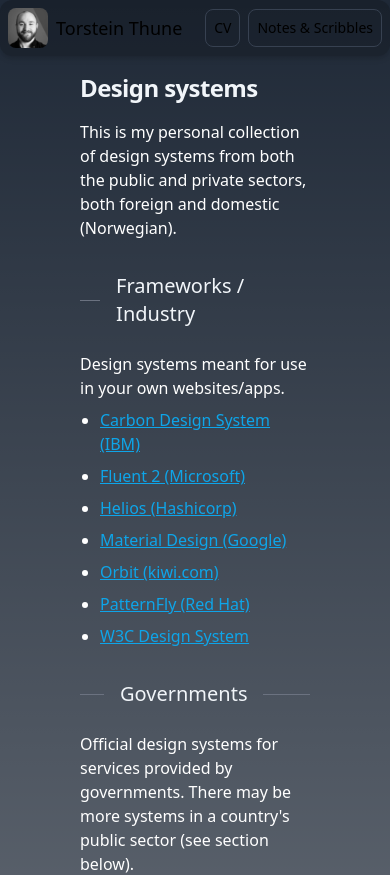
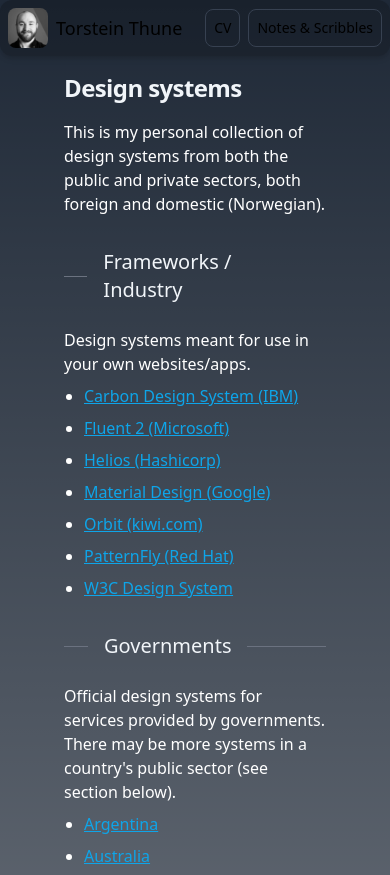
Before and after one commit to Torthu/thuneio, a Next.js app: page /scribbles/designsystems in a window 390 px wide. Shown: the top 875 px of the page. Built offline with nearby package versions, Linux system fonts and the light colour scheme.

Commit message:
fix(components): tweak padding

```diff
--- a/src/components/atoms/View.tsx
+++ b/src/components/atoms/View.tsx
@@ -14,7 +14,7 @@
     <>
       <BaseComponent className="max-w-5xl mx-auto min-h-screen relative flex flex-col relative gap-4">
         <TopNavigation />
-        <BaseComponent className="flex flex-col relative gap-4 px-20 lg:px-0">
+        <BaseComponent className="flex flex-col relative gap-4 px-16 lg:px-8 xl:px-0">
           <BaseComponent {...rest} />
         </BaseComponent>
       </BaseComponent>
```
